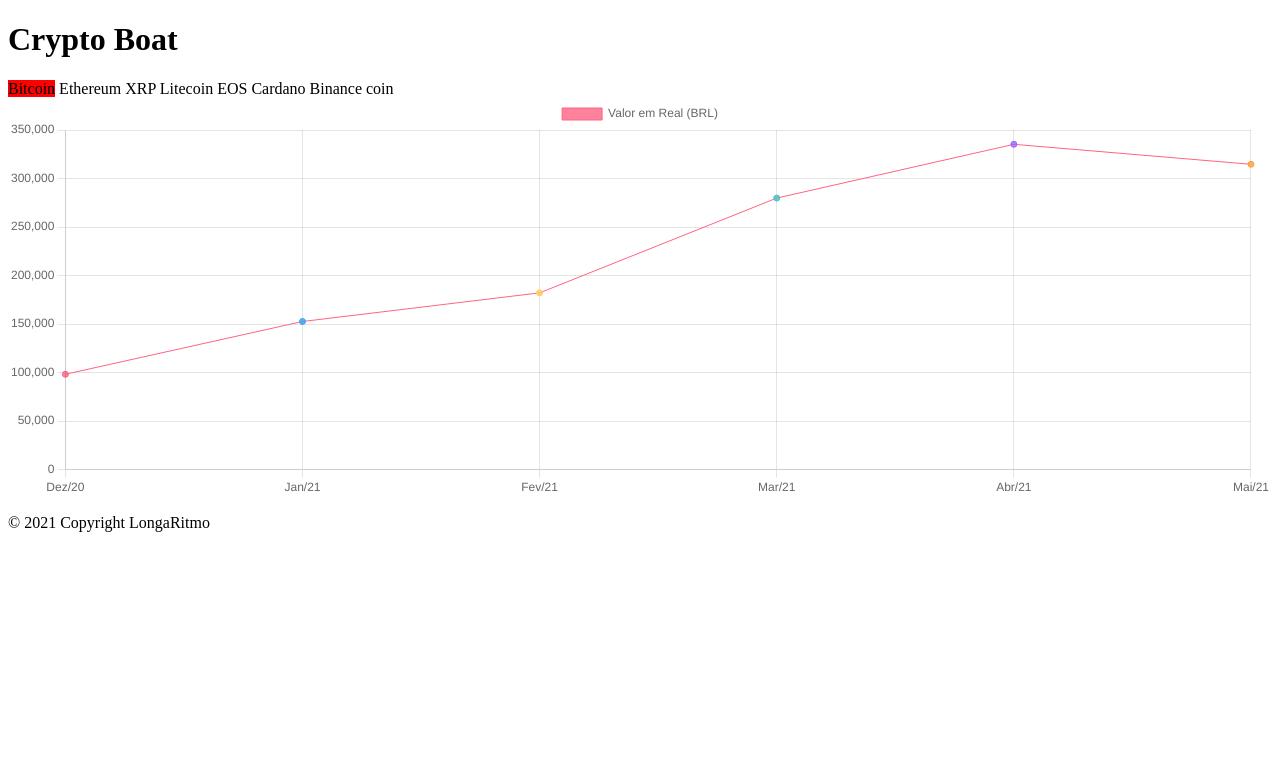
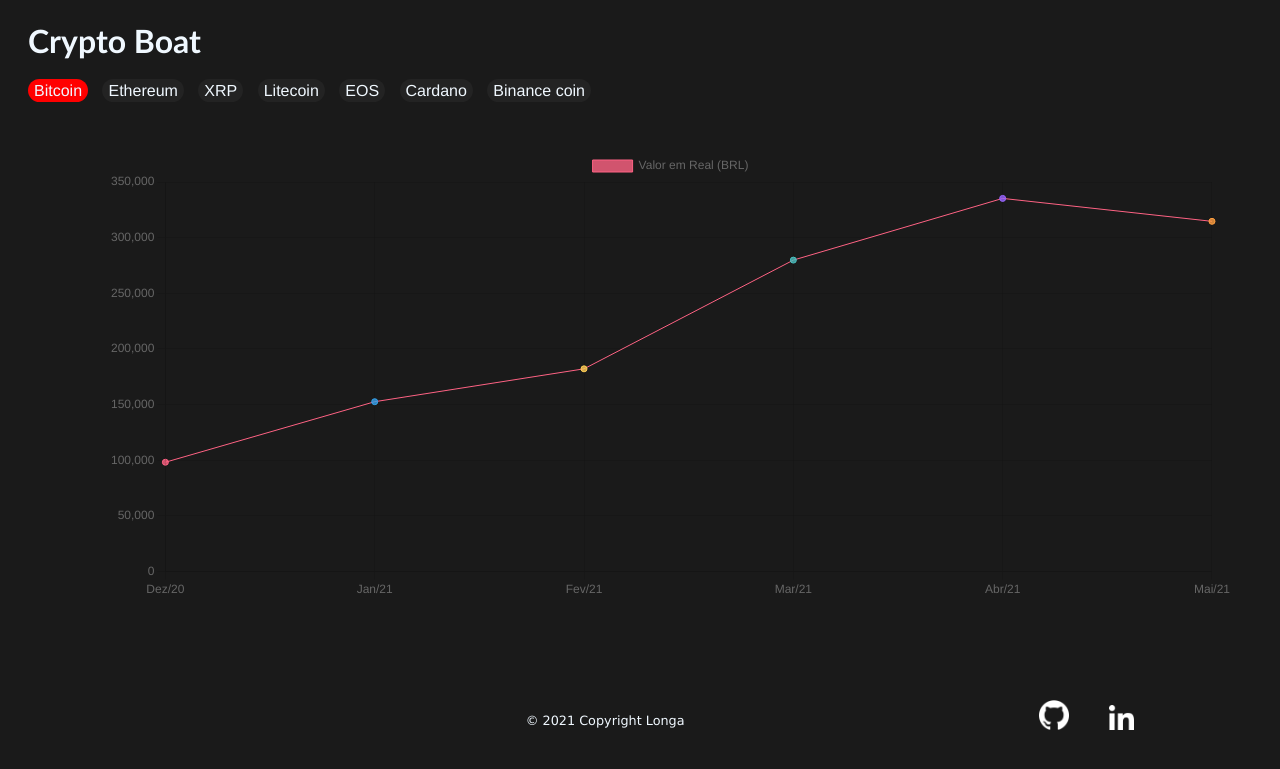
Before and after one commit to SantosPereira/Projeto-Flask-WebIII, a Flask app: page / in a window 1280 px wide. Shown: the top 769 px of the page. Run offline with Flask 2, Linux system fonts and the light colour scheme.

Commit message:
Versão Primordial-Final [beta0.0.1]
Alterações leves nas media queries, e implementação da interface desktop. Por consequência de ter utilizado "mobile first" a adaptação do código foi muito mais fácil do que minhas experiências implementando primeiro no desktop e depois adaptando para mobile, por isso arquivo "inicio.css" é quase uma cópia idêntica do arquivo "inicio-m.css", que foi desenvolvido primeiro.

```diff
--- a/static/css/inicio-m.css
+++ b/static/css/inicio-m.css
@@ -77,14 +77,14 @@
     margin-top: 100px;
 }
 #github {
-    background: url("../media/github_branco.png");
+    background: url("../media/github_branco.png") no-repeat;
     background-size: 100%;
     width: 20px;
     height: 20px;
     margin-left: 40%;
 }
 #linkedin {
-    background: url("../media/linkedin_branco.png");
+    background: url("../media/linkedin_branco.png") no-repeat;
     background-size: 100%;
     width: 15px;
     height: 15px;
--- /dev/null
+++ b/static/css/inicio.css
@@ -0,0 +1,98 @@
+/*                                                  Cabeçalho                                                   */
+
+/* --- Importações --- */
+
+
+
+
+/* --- Limpa Formatação --- */
+
+a:link, a:visited, a:active {
+    text-decoration: none;
+    color: aliceblue;
+}
+a:hover {
+    text-decoration: none;
+    color: aliceblue;
+}
+
+
+/* --- Variáveis do documento --- */
+
+:root {
+    --preto-dimmed: rgb(26, 26, 26);
+}
+
+
+/*                                              Fim do Cabeçalho                                                */
+
+/*                                                   Corpo                                                      */
+
+body {
+    color: aliceblue;
+    background-color: rgb(26, 26, 26);
+    font-size: medium;
+    font-family:'Franklin Gothic Medium', 'Arial Narrow', Arial, sans-serif;
+}
+
+header, navbar {
+    margin-left: 20px;
+}
+
+h1 {
+    font-family: 'Trebuchet MS', 'Lucida Sans Unicode', 'Lucida Grande', 'Lucida Sans', Arial, sans-serif;
+    font-size: xx-large;
+    background-image: linear-gradient(25deg, aliceblue 20%, rgb(255, 255, 255));
+    background-clip: text;
+    -webkit-background-clip: text;
+    color: transparent;
+
+}
+
+#container {
+    margin-top: 50px;
+    margin-left: 100px;
+    width: 1125px;
+    height: 450px;
+}
+
+.moedas-menu {
+    border: solid 1px transparent;
+    border-radius: 15px;
+
+    padding-top: 2px;
+    padding-bottom: 2px;
+    padding-left: 5px;
+    padding-right: 5px;
+
+    margin-right: 10px;
+
+    background-color: rgb(35, 35, 35);
+}
+
+footer {
+    display: flex;
+    justify-content: center;
+
+    font-family: 'Lucida Sans', 'Lucida Sans Regular', 'Lucida Grande', 'Lucida Sans Unicode', Geneva, Verdana, sans-serif;
+    font-weight: 200;
+    font-size: 0.8em;
+
+    margin-top: 100px;
+    margin-left: 30%;
+}
+#github {
+    background: url("../media/github_branco.png") no-repeat;
+    background-size: 100%;
+    width: 30px;
+    height: 30px;
+    margin-left: 40%;
+}
+#linkedin {
+    background: url("../media/linkedin_branco.png") no-repeat;
+    background-size: 100%;
+    width: 25px;
+    height: 25px;
+    margin-left: 40px;
+    margin-top: 5px;
+}
--- a/templates/inicio.html
+++ b/templates/inicio.html
@@ -7,7 +7,7 @@
     <title>Crypto Boat</title>
 
     <link rel="stylesheet" href="{{ url_for('static',filename='css/inicio-m.css') }}" type="text/css" media="(max-width: 480px)">
-    <link rel="stylesheet" href="{{ url_for('static',filename='css/inicio.css') }}" type="text/css" media="screen">
+    <link rel="stylesheet" href="{{ url_for('static',filename='css/inicio.css') }}" type="text/css" media="(min-width: 481px)">
 
     <style id="css">
     </style>
@@ -38,11 +38,8 @@
     <div id="container">
         <canvas id="grafico" width="400" height="400"></canvas>
     </div>
-
-
-
     <footer>
-        <p id="texto-footer">© 2021 Copyright LongaRitmo</p>
+        <p id="texto-footer">© 2021 Copyright Longa</p>
         <a href="https://github.com/SantosPereira" _target="_blank" id="github"></a>
         <a href="https://www.linkedin.com/in/pedro-henrique-dos-santos-pereira-245b12174" _target="_blank" id="linkedin"></a>
     </footer>
```
